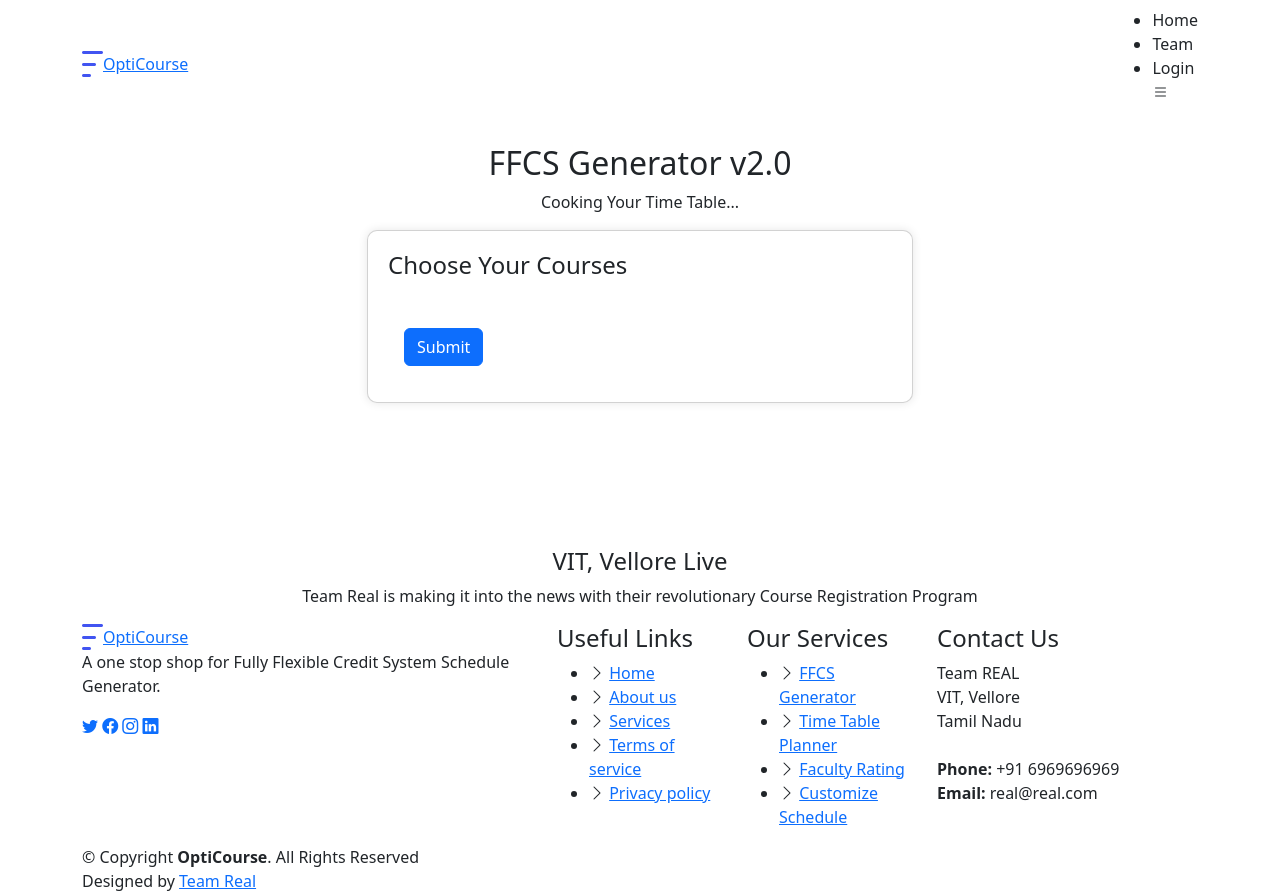
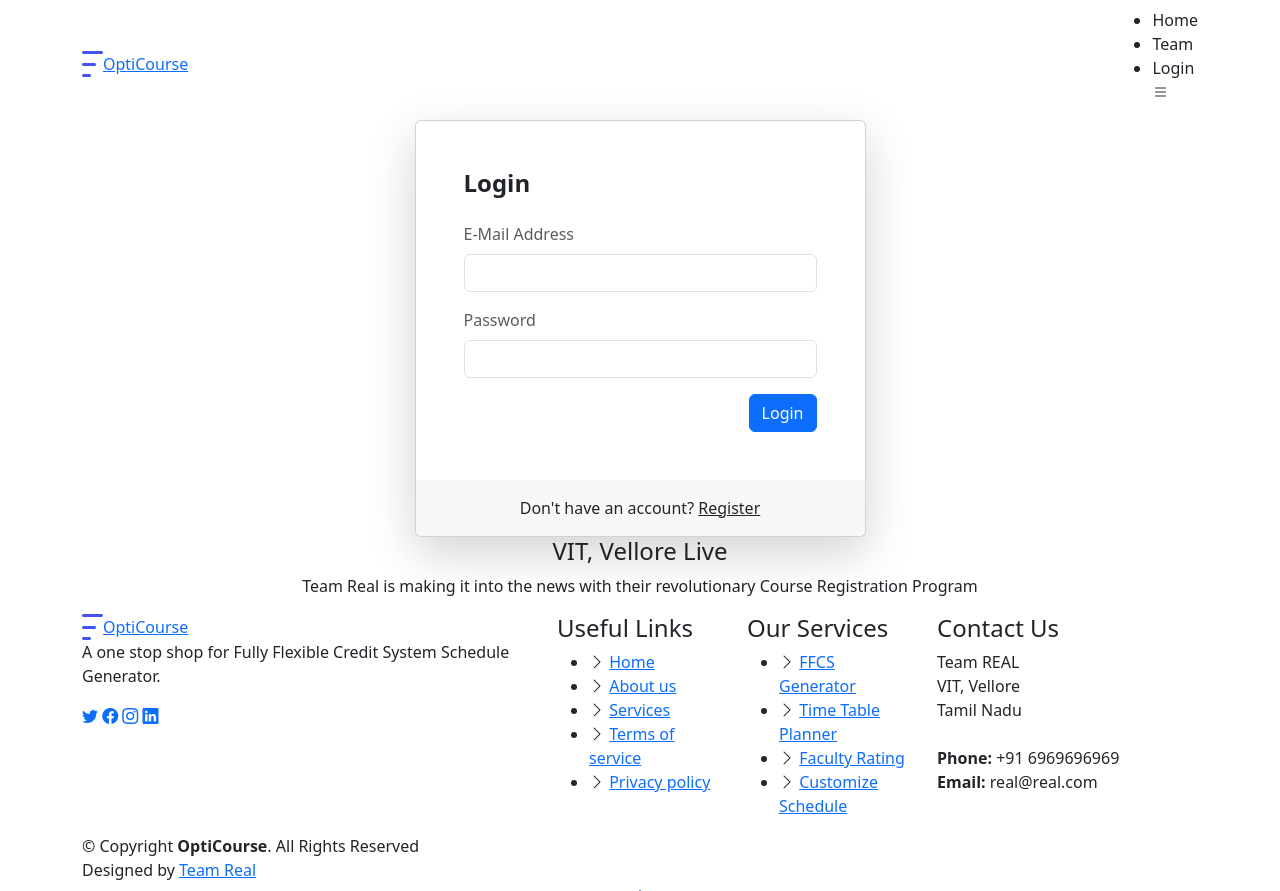
Before and after one commit to pk-vishnu/OptiCourse, a Flask app: page /login in a window 1280 px wide. Shown: the top 891 px of the page. Run offline with Flask 3, Linux system fonts and the light colour scheme; parts of the project's set-up code (start-up, migrations or seed data) failed here and were passed over; some libraries are stand-ins or nearby versions.

Commit message:
login fix

```diff
--- a/website/templates/login.html
+++ b/website/templates/login.html
@@ -1,80 +1,76 @@
 {% extends "base.html" %}
-{% block title %}FFCSGEN{% endblock %}
+{% block title %}Login{% endblock %}
 
 {% block content %}
 
-<main id="main">
-	<br><br><br>	<br><br><br>
-	<div class="row justify-content-center">
-		<div class="col-lg-12 text-center">
-		  <h2>FFCS Generator v2.0</h2>
-		  <p>Cooking Your Time Table...</p>
-		</div>
-		<br><br><br>
-<!--
-    <section class="inner-page">
-      <div class="container">
-		<div class="container-fluid"></div>
-			<form action="/morning" method="POST">
-			<button id="morning" class="btn bg-transparent">
-			<span id="boot-icon" class="bi bi-sun" style="font-size: 121px; color: rgb(243, 156, 18); opacity: 1; border: dashed; border-radius: 31%; padding: 18px;"></span>
-			</button>
-			</form>
-		</div>
-      </div>
-    </section>
+<!---
+<form method = "POST" >
+    <h1>Login</h1>
+    <div class="form-group">
+        <label for="email">Email Address</label>
+        <input type="email" id="email" name="email" placeholder="Enter email">
+    </div>
+
+    <div class="form-group">
+        <label for="password1">Password</label>
+        <input type="password" id="name" name="password" placeholder="Enter Password">
+    </div>
+
+    <br>
+
+    <button type="submit" class=""> Login </button>
+
+</form>
 -->
 
-<!--MORNING EVENING BUTTON
-<br><br><br>
-	<div class="container">
-        <div class="row">
-            <div class="col-xs-12">
-                <div  class="text-center">
-					<button type="button" class="btn btn-warning btn-lg btn-block"><i class="bi-brightness-high"></i> Morning Theory</button>
-					<button type="button" class="btn btn-primary btn-lg btn-block"><i class="bi-brightness-alt-high-fill"></i> Evening Theory</button>
-                </div>
-            </div>
-        </div>
-    </div>
--->
-<form action="/course" method="POST">
-	<div class="container">
-		<div class="row justify-content-center">
-			<div class="col-md-6">
-				<div class="card">
-					<h4 class="card-title">Choose Your Courses</h4>
-					<div class="card-body">
-					{% for item in courses1 %}
-						<div class="form-check checkbox-group">
-							<input type="checkbox"  class="form-check-input" name="selected_choices" value="{{ item }}" id="flexCheckDefault"/>
-							<label label class="form-check-label" for="flexCheckDefault"> {{ item }} </label>
+<body>
+	<br><br><br><br><br>
+	<section class="h-100">
+		<div class="container h-100">
+			<div class="row justify-content-sm-center h-100">
+				<div class="col-xxl-4 col-xl-5 col-lg-5 col-md-7 col-sm-9">
+					<div class="card shadow-lg">
+						<div class="card-body p-5">
+							<h1 class="fs-4 card-title fw-bold mb-4">Login</h1>
+							<form method="POST" class="needs-validation" novalidate="" autocomplete="off">
+
+								<div class="mb-3">
+									<label class="mb-2 text-muted" for="email">E-Mail Address</label>
+									<input id="email" type="email" class="form-control" name="email" value="" required>
+									<div class="invalid-feedback">
+										Email is invalid
+									</div>
+								</div>
+
+								<div class="mb-3">
+									<label class="mb-2 text-muted" for="password">Password</label>
+									<input id="password" type="password" class="form-control" name="password" required>
+								    <div class="invalid-feedback">
+								    	Password is required
+							    	</div>
+								</div>
+								<div class="align-items-center d-flex">
+									<button type="submit" class="btn btn-primary ms-auto">
+										Login
+									</button>
+								</div>
+							</form>
 						</div>
-						{% endfor %}
-						<br>
-						<button type="submit" class="btn btn-primary">Submit</button>
+						<div class="card-footer py-3 border-0">
+							<div class="text-center">
+								Don't have an account?  <a href="/signup" class="text-dark">Register</a>
+							</div>
+						</div>
 					</div>
-
 				</div>
 			</div>
 		</div>
-	</div>
-</form>
-<style>
-.card {
-	border-radius: 10px;
-	box-shadow: 0 0 10px rgba(0, 0, 0, 0.1);
-	background-color: #fff;
-	padding: 20px;
-}
-.checkbox-group {
-		margin-bottom: 10px;
-	}
-</style>
-</div>
-<br><br><br>
-<br><br><br>
-</main>
+	</section>
+
+
+
+
+
 
 
 {% endblock %}
```
Also changed, not shown: website/templates/signup.html (+1 -6 lines), instance/database.db (added).
